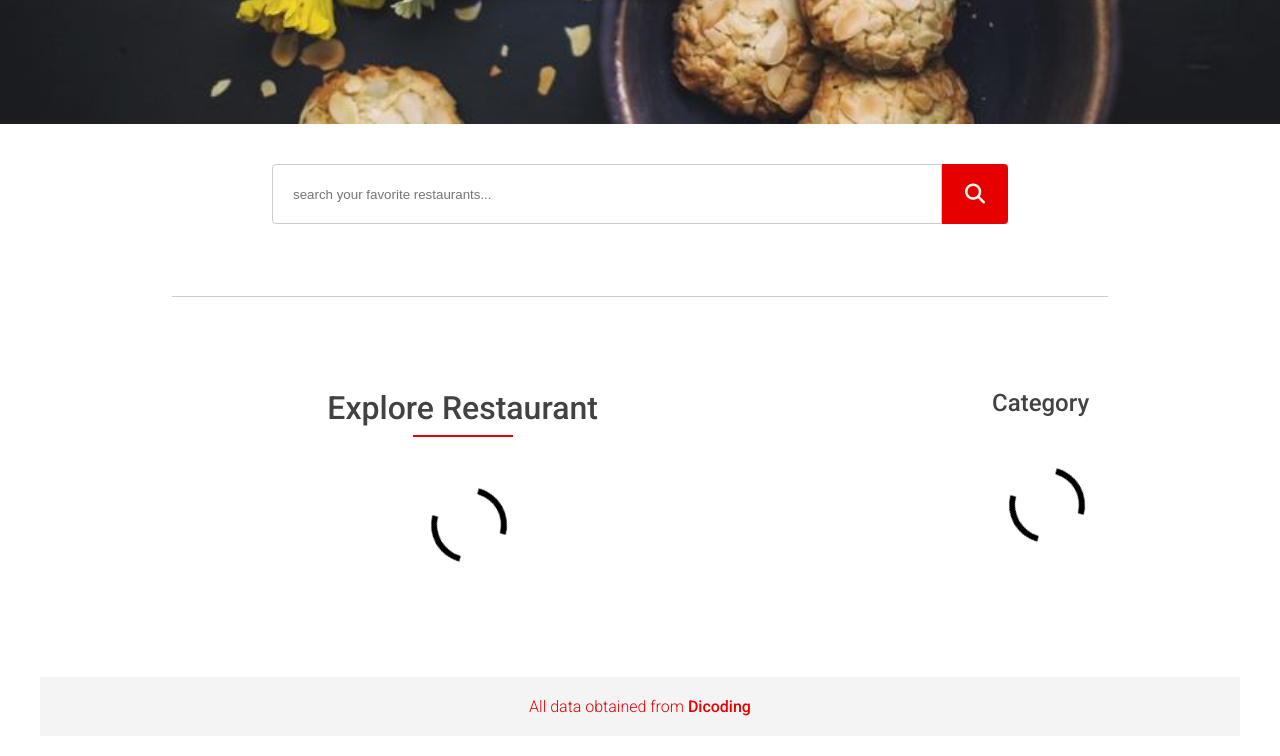
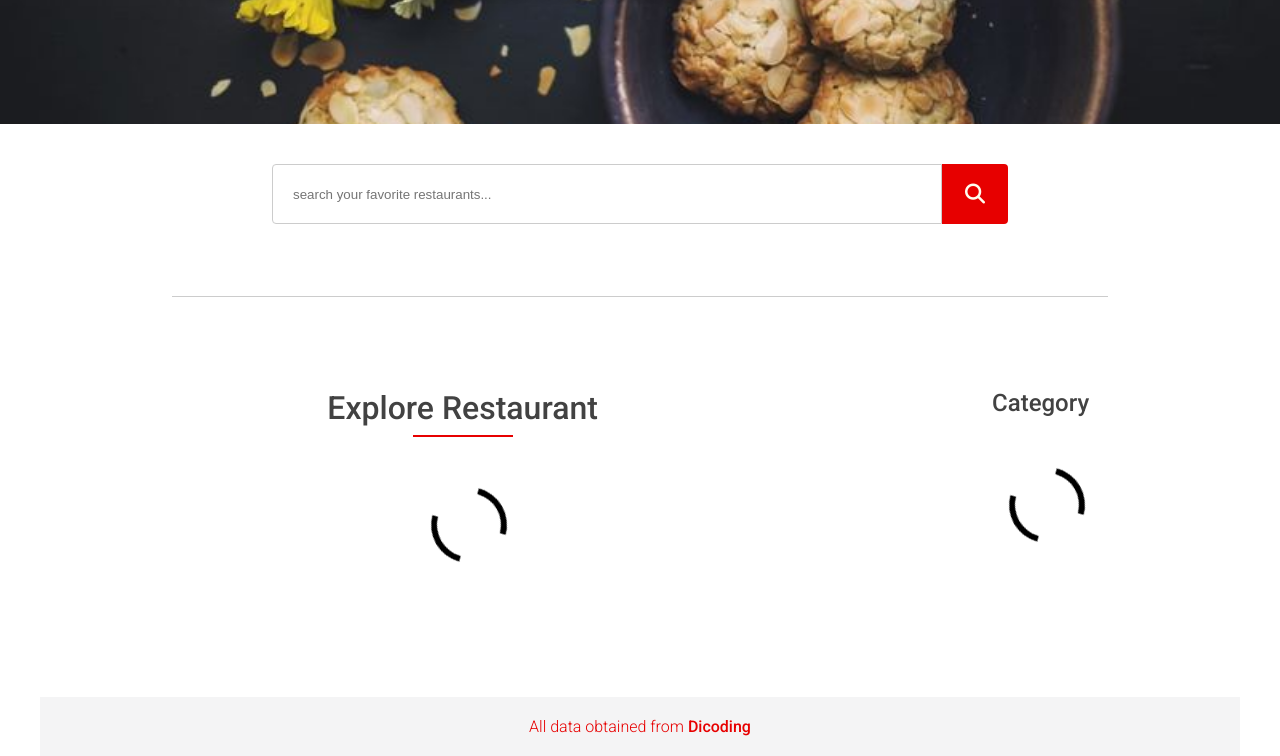
Before and after one commit to mfauzanamzar/restaurant-apps-javascript, a website built with webpack: page src/templates/index.html in a window 1280 px wide. Shown: the part 522-1278 px from the top of the page. Built offline with nearby package versions, Linux system fonts and the light colour scheme; no server answers; what serviceworker-webpack-plugin would draw is missing.

Commit message:
add margin top footer

```diff
--- a/src/styles/main.css
+++ b/src/styles/main.css
@@ -446,7 +446,7 @@ a{
 
 footer {
     font-family: "Roboto", Verdana, Geneva, Tahoma, sans-serif;
-    margin-top: auto;
+    margin-top: 20px;
     background-color: #f4f4f5;
     width: 100%;
     text-align: center;
```
